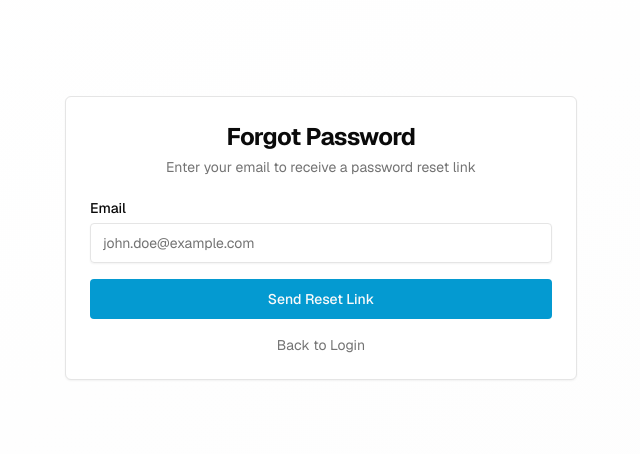
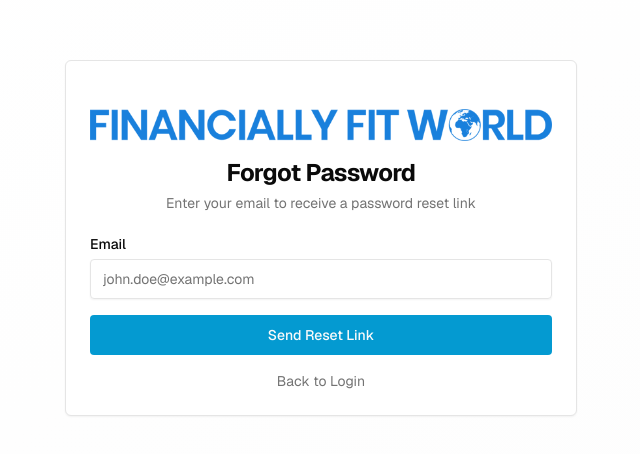
Before and after one commit to gitonga-deus/ffw-frontend, a Next.js app: page /reset-password in a window 1280 px wide. Shown: the part 162-616 px from the top of the page, without its empty margins (319-959 px from the left). Built offline with nearby package versions, Linux system fonts and the light colour scheme; no server answers.

Commit message:
Make logos clickable on all auth pages - link to home page

```diff
--- a/src/app/(auth)/check-email/page.tsx
+++ b/src/app/(auth)/check-email/page.tsx
@@ -2,6 +2,7 @@
 
 import { useEffect, useState } from"react";
 import { useRouter } from"next/navigation";
+import Image from"next/image";
 import { Card, CardContent, CardDescription, CardHeader, CardTitle } from"@/components/ui/card";
 import { Button } from"@/components/ui/button";
 import { Mail, ArrowRight, CheckCircle } from"lucide-react";
@@ -31,6 +32,18 @@ export default function CheckEmailPage() {
 		<div className="min-h-screen flex items-center justify-center bg-gray-50 px-4 py-12">
 			<Card className="w-full max-w-lg! shadow-xs">
 				<CardHeader className="text-center mt-6">
+					<div className="flex justify-center mb-4">
+						<Link href="/" className="hover:opacity-80 transition-opacity">
+							<Image
+								src="/logo/logo.png"
+								alt="Logo"
+								height={80}
+								width={200}
+								className="h-auto w-auto max-h-[60px]"
+								priority
+							/>
+						</Link>
+					</div>
 					<CardTitle className="text-2xl">Check Your Email</CardTitle>
 					<CardDescription>
 						We've sent you a verification link
--- a/src/app/(auth)/login/page.tsx
+++ b/src/app/(auth)/login/page.tsx
@@ -9,6 +9,7 @@ export default function LoginPage() {
 			<Card className="w-full max-w-lg">
 				<CardHeader className="space-y-1">
 					<div className="flex justify-center mb-4 pt-6">
+						<Link href="/" className="hover:opacity-80 transition-opacity">
 							<Image
 								src="/logo/logo.png"
 								alt="Logo"
@@ -17,6 +18,7 @@ export default function LoginPage() {
 								className="h-auto w-auto max-h-[60px]"
 								priority
 							/>
+						</Link>
 					</div>
 					<CardDescription className="text-center">
 						Sign in to your account to continue learning
--- a/src/app/(auth)/register/page.tsx
+++ b/src/app/(auth)/register/page.tsx
@@ -9,6 +9,7 @@ export default function RegisterPage() {
 			<Card className="w-full max-w-lg">
 				<CardHeader className="space-y-1">
 					<div className="flex justify-center mb-4 pt-6">
+						<Link href="/" className="hover:opacity-80 transition-opacity">
 							<Image
 								src="/logo/logo.png"
 								alt="Logo"
@@ -17,6 +18,7 @@ export default function RegisterPage() {
 								className="h-auto w-auto max-h-[60px]"
 								priority
 							/>
+						</Link>
 					</div>
 					<CardDescription className="text-center">
 						Enter your details to get started with the course
--- a/src/app/(auth)/reset-password/page.tsx
+++ b/src/app/(auth)/reset-password/page.tsx
@@ -3,6 +3,8 @@
 import * as React from"react";
 import { Suspense } from"react";
 import { useSearchParams } from"next/navigation";
+import Link from"next/link";
+import Image from"next/image";
 import { ForgotPasswordForm } from"@/components/auth/ForgotPasswordForm";
 import { ResetPasswordForm } from"@/components/auth/ResetPasswordForm";
 import { Card, CardContent, CardDescription, CardHeader, CardTitle } from"@/components/ui/card";
@@ -15,6 +17,18 @@ function ResetPasswordContent() {
     return (
         <Card className="w-full max-w-lg rounded-sm shadow-xs">
             <CardHeader className="space-y-1">
+                <div className="flex justify-center mb-4 pt-6">
+                    <Link href="/" className="hover:opacity-80 transition-opacity">
+                        <Image
+                            src="/logo/logo.png"
+                            alt="Logo"
+                            height={80}
+                            width={200}
+                            className="h-auto w-auto max-h-[60px]"
+                            priority
+                        />
+                    </Link>
+                </div>
                 <CardTitle className="text-2xl font-bold text-center">
                     {token ?"Reset Your Password" :"Forgot Password"}
                 </CardTitle>
@@ -33,7 +47,7 @@ function ResetPasswordContent() {
 
 export default function ResetPasswordPage() {
     return (
-        <div className="min-h-screen flex items-center justify-center p-4 bg-gradient-to-br from-background to-muted/20">
+        <div className="min-h-screen flex items-center justify-center p-4 bg-linear-to-br from-background to-muted/20">
             <Suspense fallback={
                 <Card className="w-full max-w-lg rounded-sm shadow-xs">
                     <CardHeader className="space-y-1">
--- a/src/app/(auth)/verify-email/page.tsx
+++ b/src/app/(auth)/verify-email/page.tsx
@@ -51,6 +51,7 @@ function VerifyEmailContent() {
 		<Card className="w-full max-w-lg rounded-md">
 			<CardHeader className="space-y-1">
 				<div className="flex justify-center mb-4">
+					<Link href="/" className="hover:opacity-80 transition-opacity">
 						<Image
 							src="/logo/logo.png"
 							alt="Logo"
@@ -59,6 +60,7 @@ function VerifyEmailContent() {
 							className="h-auto w-auto max-h-[60px]"
 							priority
 						/>
+					</Link>
 				</div>
 				<CardDescription className="text-center">
 					{status ==="loading" &&"Verifying your email address..."}
```
Lines whose indentation alone changed are shown as unchanged.
